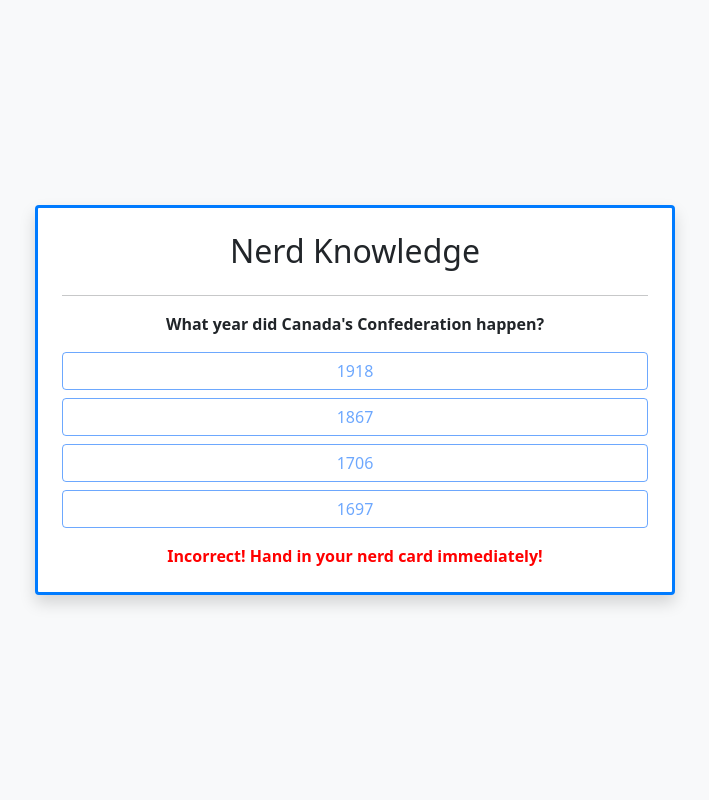
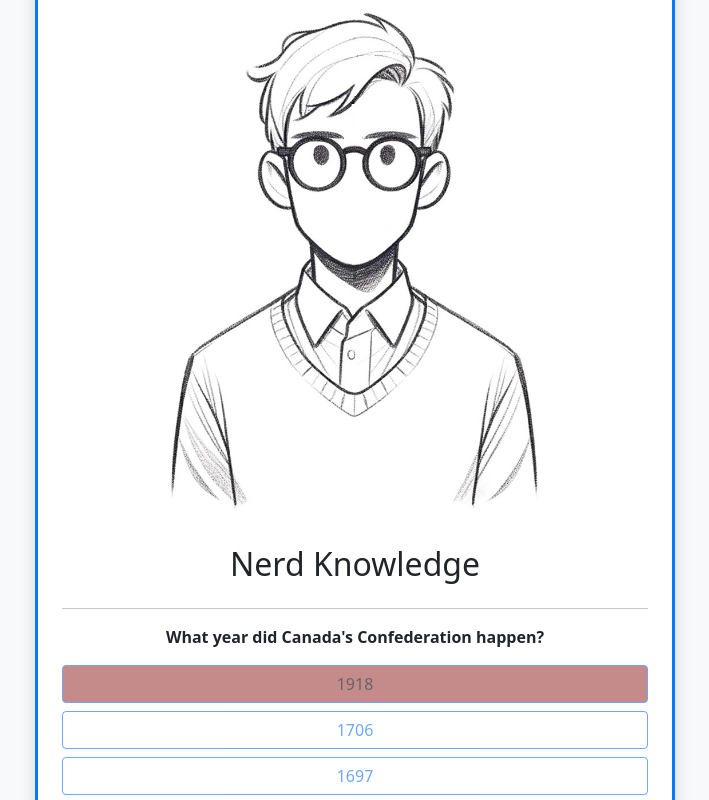
Before and after one commit to AleksGalenko/Canadian-History-Quiz, a plain HTML site: page index.html in a window 1280 px wide. Both pictures are taken after a click on the button "1918". Shown: the top 800 px of the page, without its empty margins (285-994 px from the left). Drawn offline with nearby package versions, Linux system fonts and the light colour scheme.

Commit message:
"Added random questions & 'Try again'."

```diff
--- a/index.html
+++ b/index.html
@@ -10,20 +10,25 @@
 </head>
 
 <body class="bg-light d-flex justify-content-center align-items-center vh-100">
+  <div class="w-50 main-window">
+    <div class="card shadow p-4">
+      <img class="w-auto" src="nerd.jpg" alt="Nerd">
+      <h2 class="text-center">Nerd Knowledge</h2>
+      <hr>
+      <p class="fw-bold text-center" id="question">Loading question...</p>
+      <div class="d-grid gap-2">
+        <button class="btn btn-outline-primary btn-answer" id="answer1"></button>
+        <button class="btn btn-outline-primary btn-answer" id="answer2"></button>
+        <button class="btn btn-outline-primary btn-answer" id="answer3"></button>
+        <button class="btn btn-outline-primary btn-answer" id="answer4"></button>
+      </div>
 
-  <div class="card shadow p-4 w-50">
-    <h2 class="text-center">Nerd Knowledge</h2>
-    <hr>
-    <p class="fw-bold text-center">What year did Canada's Confederation happen?</p>
-    <div class="d-grid gap-2">
-      <button class="btn btn-outline-primary" data-answer="1918">1918</button>
-      <button class="btn btn-outline-primary" data-answer="1867">1867</button>
-      <button class="btn btn-outline-primary" data-answer="1706">1706</button>
-      <button class="btn btn-outline-primary" data-answer="1697">1697</button>
     </div>
-    <div class="feedback mt-3 text-center"></div>
+    <div class="result">
+      <div class="feedback mt-3 text-center"></div>
+      <button class="btn btn-primary mt-3 w-100" id="try-again">Try again</button>
+    </div>
   </div>
-
   <script src="https://code.jquery.com/jquery-3.6.0.min.js"></script>
   <script src="https://cdn.jsdelivr.net/npm/bootstrap@5.1.3/dist/js/bootstrap.bundle.min.js"></script>
   <script src="script.js"></script>
--- a/script.js
+++ b/script.js
@@ -1,16 +1,100 @@
-$(document).ready(function() {
+$(document).ready(function () {
+  const questions = [
+    {
+      question: "What year did Canada's Confederation happen?",
+      answers: ["1918", "1706", "1697", "1867"],
+      correctAnswer: "1867",
+    },
+    {
+      question: "Who is Canada's Head of State?",
+      answers: [
+        "His Majesty King Charles III",
+        "Governor-General - Mary Simon",
+        "Prime Minister - Justin Trudeau",
+        "Leader of the Government in the House of Commons of Canada - Karina Gould",
+      ],
+      correctAnswer: "His Majesty King Charles III",
+    },
+    {
+      question:
+        "When was the Canadian flag in use today first raised on a flagpole?",
+      answers: ["1964", "1970", "1965", "1950"],
+      correctAnswer: "1965",
+    },
+    {
+      question: "Which animal is an official symbol of Canada?",
+      answers: ["The moose", "The beaver", "The bear", "The goose"],
+      correctAnswer: "The beaver",
+    },
+  ];
 
-  const correctAnswer = "1867";
+  const questionElement = $("#question");
+  const answerElements = [
+    $("#answer1"),
+    $("#answer2"),
+    $("#answer3"),
+    $("#answer4"),
+  ];
+  const feedbackElement = $(".feedback");
+  const tryAgainButton = $("#try-again");
+  let currentQuestion = null;
+  let userChoice = null;
 
-  $(".btn").on("click", function() {
-    let selectedAnswer = String($(this).data("answer"));
-      $(".btn").attr("disabled", true); // Disable all buttons
+  function getRandomQuestion() {
+    let randomQuestion = null;
+    do {
+      randomQuestion = questions[Math.floor(Math.random() * questions.length)];
+    } while (randomQuestion === currentQuestion);
+    return randomQuestion;
+  }
 
-      if (selectedAnswer === correctAnswer) {
-          $(".feedback").text("Correct! In Canada, the Confederation was in 1867.").addClass("correct-answer");
-      } else {
-          $(".feedback").text("Incorrect! Hand in your nerd card immediately!").addClass("incorrect-answer");
-      }
+  function displayQuestion(questionObj) {
+    questionElement.text(questionObj.question);
+    for (let i = 0; i < questionObj.answers.length; i++) {
+      answerElements[i].text(questionObj.answers[i]);
+      answerElements[i].data("answer", questionObj.answers[i]);
+      answerElements[i].prop("disabled", false);
+      answerElements[i].removeClass("correct-background incorrect-background");
+    }
+  }
+
+  function checkAnswer(selectedAnswer, correctAnswer, userChoice) {
+    if (selectedAnswer === correctAnswer) {
+      feedbackElement.text("Correct!").addClass("correct-answer");
+      userChoice.addClass("correct-background");
+    } else {
+      feedbackElement
+        .text("Incorrect! Hand in your nerd card immediately!")
+        .addClass("incorrect-answer");
+      userChoice.addClass("incorrect-background");
+    }
+    answerElements.forEach((answerElement) =>
+      answerElement.prop("disabled", true)
+    );
+    tryAgainButton.show();
+  }
+
+  function nextQuestion() {
+    currentQuestion = getRandomQuestion();
+    displayQuestion(currentQuestion);
+    feedbackElement.empty().removeClass("correct-answer incorrect-answer");
+    tryAgainButton.hide();
+  }
+
+  $(".btn-answer").on("click", function () {
+    const selectedAnswer = String($(this).data("answer"));
+    const currentQuestionObj = currentQuestion;
+    userChoice = $(this);
+
+    if (currentQuestionObj) {
+      const correctAnswer = currentQuestionObj.correctAnswer;
+      checkAnswer(selectedAnswer, correctAnswer, userChoice);
+    }
   });
 
+  tryAgainButton.on("click", function () {
+    nextQuestion();
+  });
+
+  nextQuestion();
 });
--- a/styles.css
+++ b/styles.css
@@ -23,3 +23,22 @@
 .incorrect-answer {
   color: red;
 }
+
+.main-window {
+  position: relative;
+}
+
+.result {
+  position: absolute;
+  width: 100%;
+}
+
+.correct-background {
+  background-color: rgba(0, 128, 0, 0.763) !important;
+  color: black !important;
+}
+
+.incorrect-background {
+  background-color: rgba(128, 0, 0, 0.763) !important;
+  color: black !important;
+}
```
Also changed, not shown: nerd.jpg (added).
